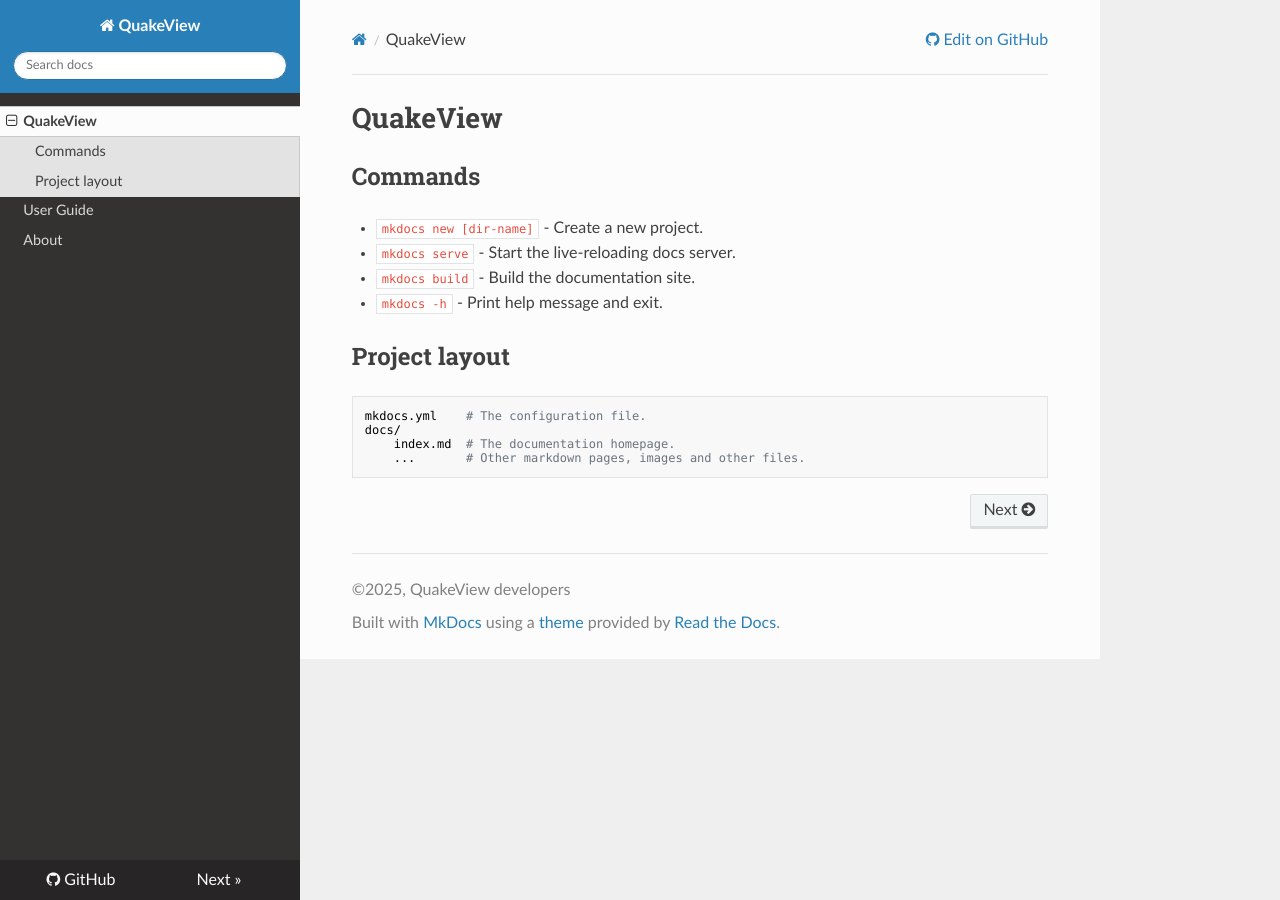
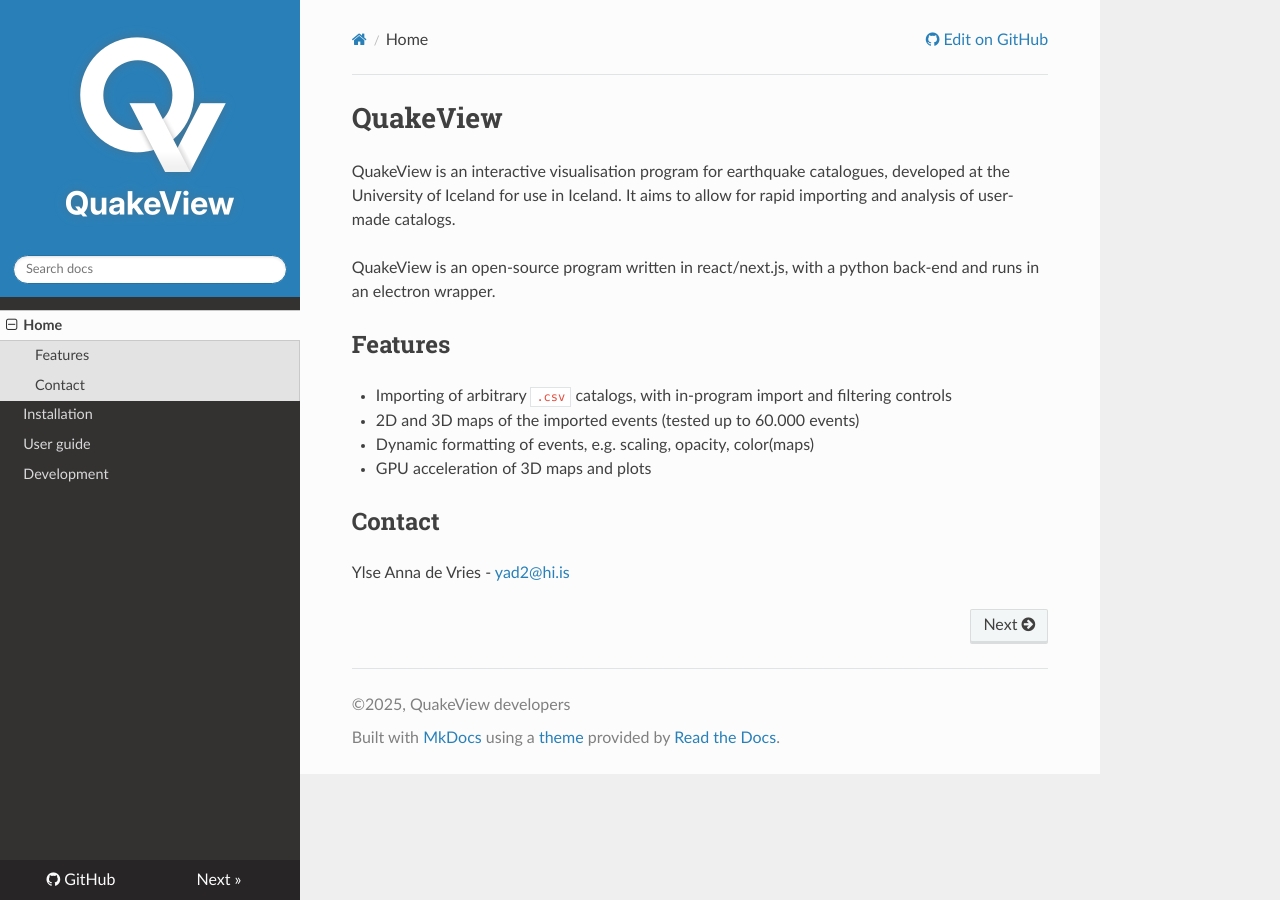
Before and after one commit to ylseanna/QuakeView, an MkDocs documentation site: the page built from docs/content/index.md, in a window 1280 px wide. Built offline with MkDocs 1.6.1, drawn with Linux system fonts in a browser that asks for light colours; nearby versions of some CDN libraries.

Commit message:
docs update

```diff
--- a/docs/content/index.md
+++ b/docs/content/index.md
@@ -1,16 +1,16 @@
 # QuakeView
 
+QuakeView is an interactive visualisation program for earthquake catalogues, developed at the University of Iceland for use in Iceland. It aims to allow for rapid importing and analysis of user-made catalogs.
 
-## Commands
+QuakeView is an open-source program written in react/next.js, with a python back-end and runs in an electron wrapper.
 
-* `mkdocs new [dir-name]` - Create a new project.
-* `mkdocs serve` - Start the live-reloading docs server.
-* `mkdocs build` - Build the documentation site.
-* `mkdocs -h` - Print help message and exit.
+## Features
 
-## Project layout
+- Importing of arbitrary `.csv` catalogs, with in-program import and filtering controls
+- 2D and 3D maps of the imported events (tested up to 60.000 events)
+- Dynamic formatting of events, e.g. scaling, opacity, color(maps)
+- GPU acceleration of 3D maps and plots
 
-    mkdocs.yml    # The configuration file.
-    docs/
-        index.md  # The documentation homepage.
-        ...       # Other markdown pages, images and other files.
+## Contact
+
+Ylse Anna de Vries - <yad2@hi.is>
--- a/docs/mkdocs.yml
+++ b/docs/mkdocs.yml
@@ -1,9 +1,13 @@
 site_name: QuakeView
 repo_url: https://github.com/ylseanna/QuakeView
+edit_uri: edit/main/docs/content/
 copyright: ©2025, QuakeView developers
-theme: readthedocs
+theme:
+  name: readthedocs
+  logo: img/quakeview_white_vertical.png
 nav:
-- index.md
+- Home: index.md
+- installation.md
 - userguide.md
-- about.md
+- dev.md
 docs_dir: content
```
Also changed, not shown: docs/content/userguide.md (+4 -6 lines), docs/content/about.md (deleted), 1 other file.
